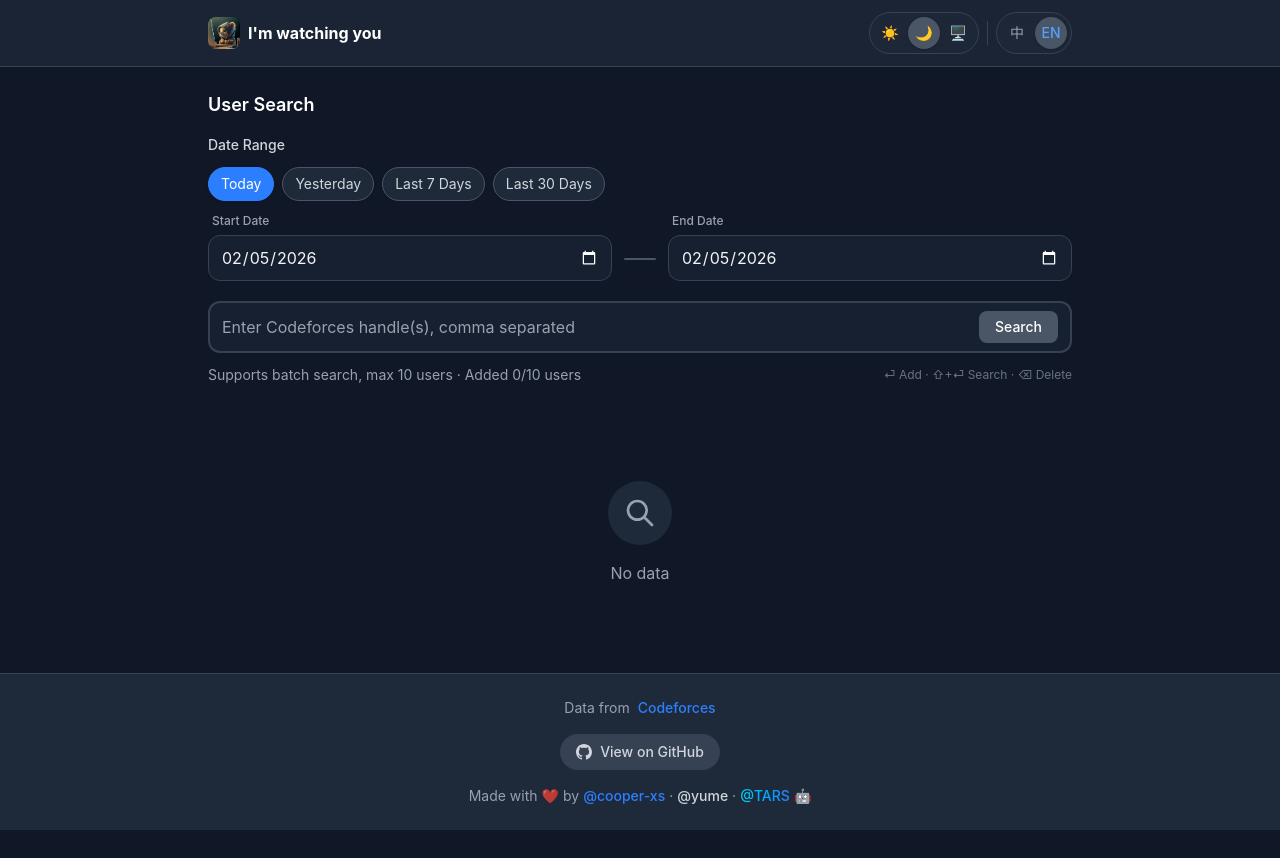
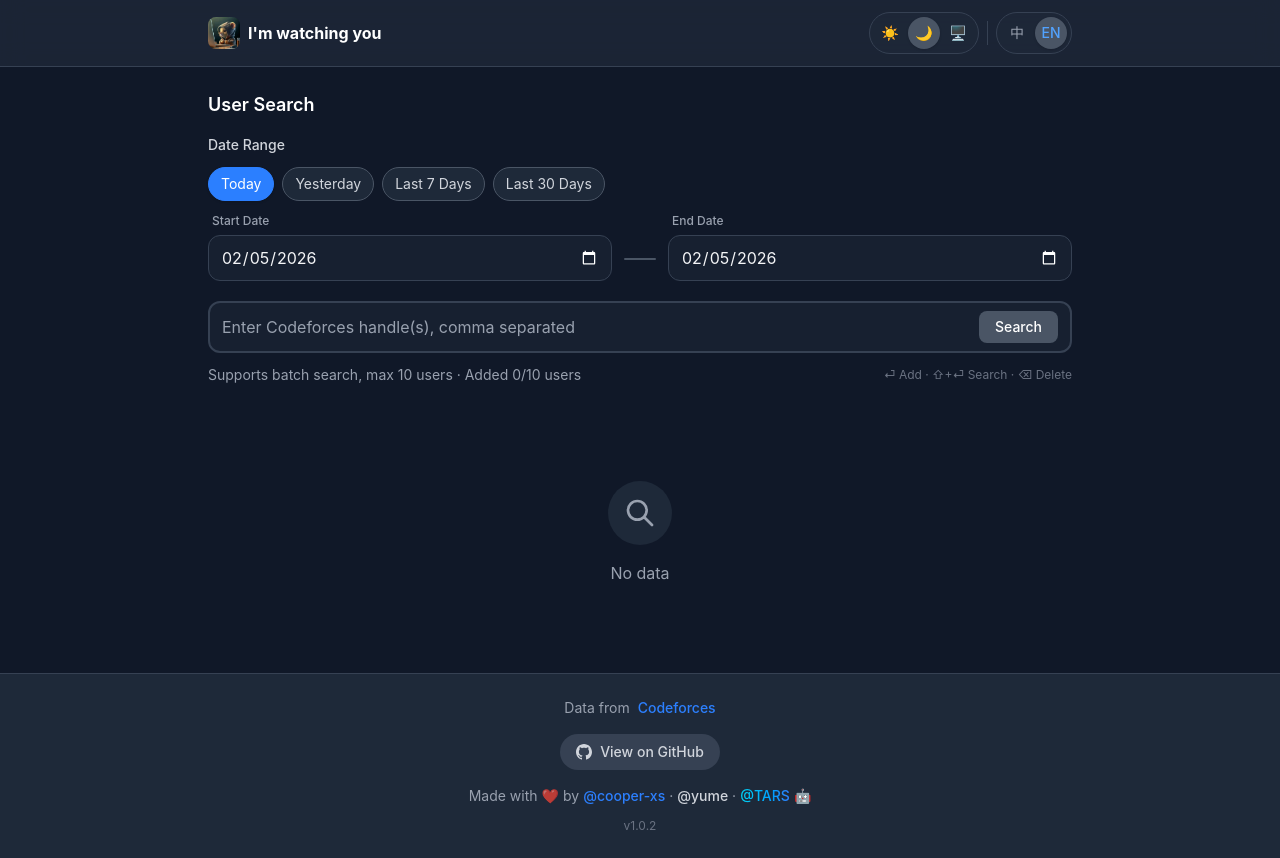
Before and after one commit to cooper-xs/cf-daily-tracker, a React (Vite) app: page / in a window 1280 px wide. Before the commit the page ends 830 px from the top, so only its background shows below. Built offline with nearby package versions, Linux system fonts and the light colour scheme.

Commit message:
chore(release): v1.0.2
- 页脚新增版本号显示
- 更新 CHANGELOG.md 记录所有近期变更

```diff
--- a/package.json
+++ b/package.json
@@ -1,7 +1,7 @@
 {
   "name": "cf-daily-tracker",
   "private": true,
-  "version": "1.0.1",
+  "version": "1.0.2",
   "type": "module",
   "scripts": {
     "dev": "vite",
--- a/src/App.tsx
+++ b/src/App.tsx
@@ -241,6 +241,9 @@
   return '#ff0000';
 }
 
+// 应用版本号（与 package.json 保持一致）
+const APP_VERSION = '1.0.2';
+
 /**
  * 主应用组件
  */
@@ -476,7 +479,7 @@
           </div>
 
           {/* 署名 */}
-          <div className="text-center text-sm text-gray-500 dark:text-gray-400">
+          <div className="text-center text-sm text-gray-500 dark:text-gray-400 mb-3">
             <span className="flex items-center justify-center gap-1 flex-wrap">
               <span>Made with</span>
               <span className="text-red-500 animate-pulse">❤️</span>
@@ -496,6 +499,11 @@
               <span>🤖</span>
             </span>
           </div>
+
+          {/* 版本号 */}
+          <div className="text-center text-xs text-gray-400 dark:text-gray-500">
+            <span>v{APP_VERSION}</span>
+          </div>
         </div>
       </footer>
 
```
Also changed, not shown: 1 other file (tests, documents, lock files or other folders).
